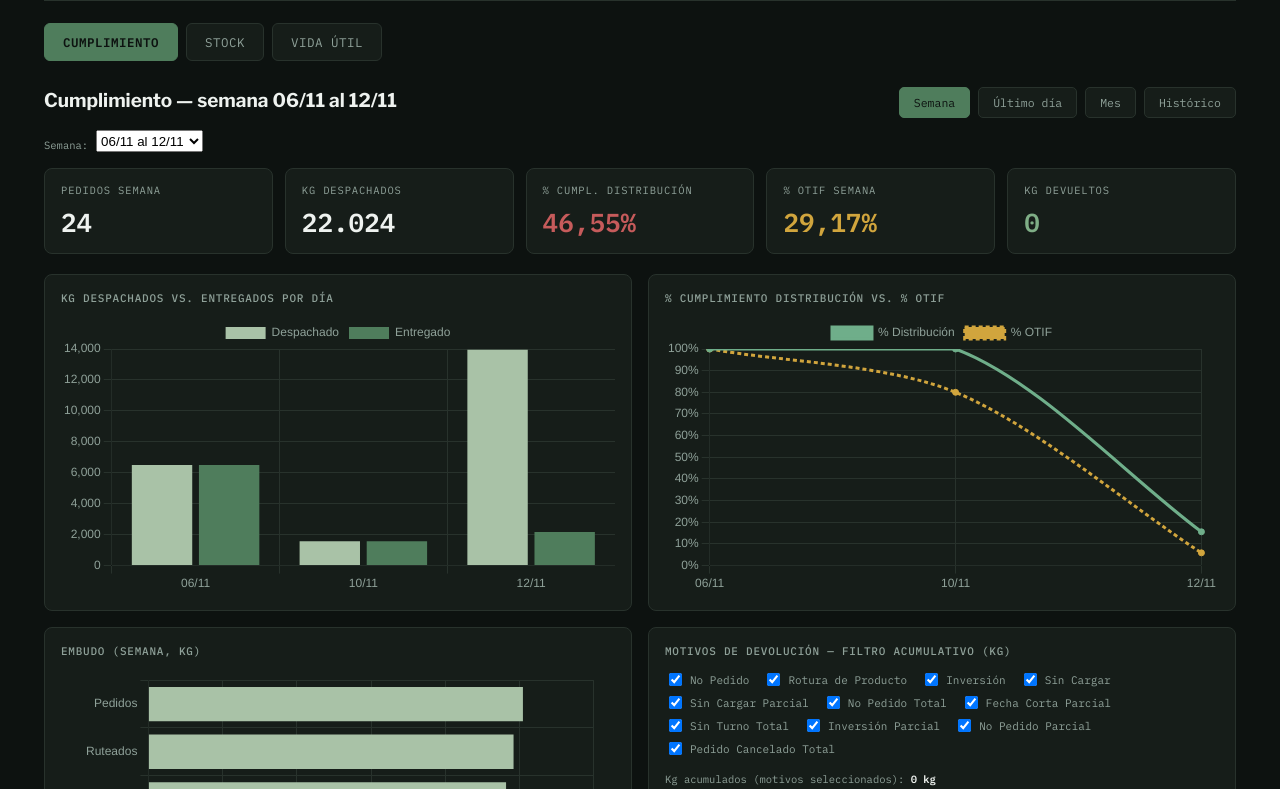
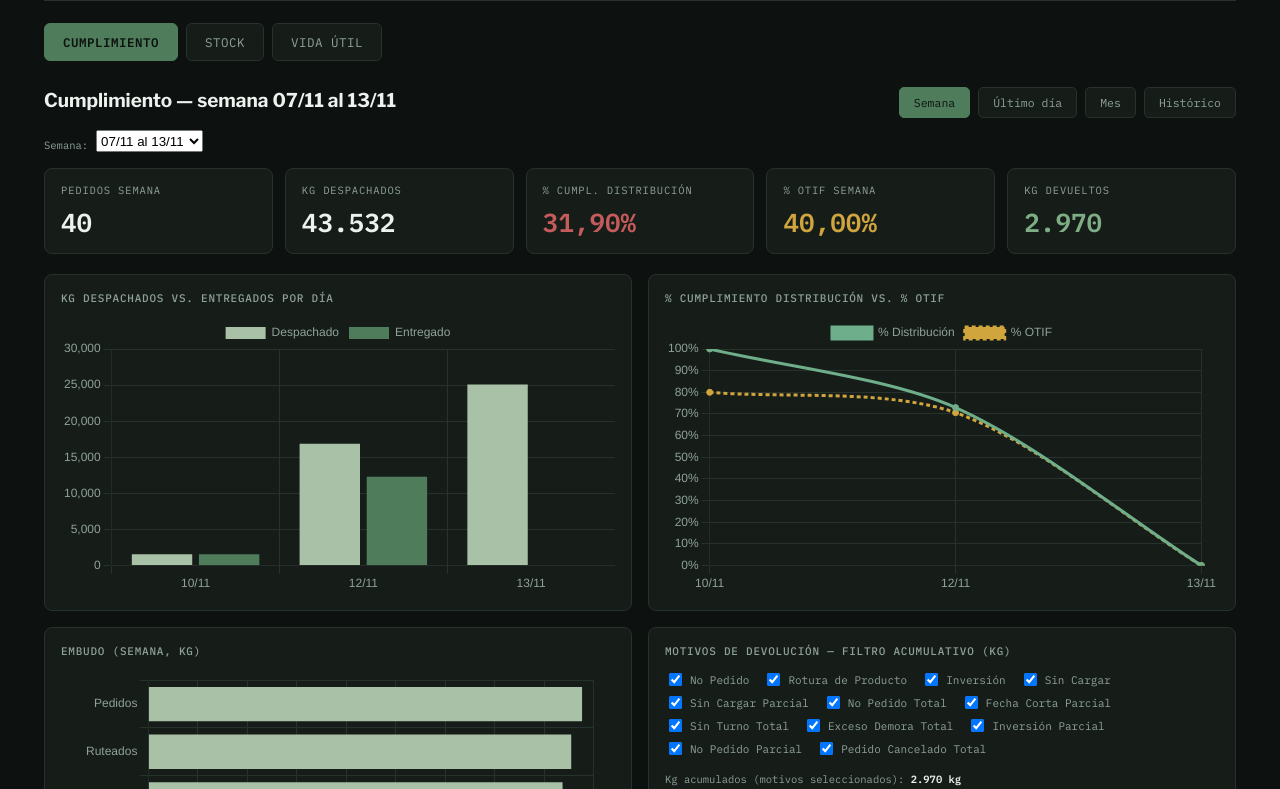
Before and after one commit to martinsrodriguez1976-ctrl/reporte-gestion-iflow, a plain HTML site: page index.html in a window 1280 px wide. Shown: the part 95-884 px from the top of the page. Drawn offline with nearby package versions, Linux system fonts and the light colour scheme.

Commit message:
Actualiza reporte 16/11/2026: Cumplimiento (01/11-15/11) y Stock/Vida útil (corte 16/11 07:40)

```diff
--- a/index.html
+++ b/index.html
@@ -188,7 +188,7 @@ tr:hover td{background:#1a2420;}
 
 <div class="foot">
 <span>Refinería del Centro · iFlow BI · Dossier Performance / Dashboard Stock (MicroStrategy)</span>
-<span>Reporte unificado generado 13/11/2026</span>
+<span>Reporte unificado generado 16/11/2026</span>
 </div>
 </div>
 
@@ -212,7 +212,7 @@ document.head.appendChild(s1);
 /* Nombre y corte del mes en curso — únicas 2 variables a tocar cada corrida para los títulos dinámicos
 (reemplaza el esquema anterior de 3 strings hardcodeados por separado). */
 var MES_ACTUAL_LABEL = "noviembre 2026";
-var MES_ACTUAL_CORTE = "12/11";
+var MES_ACTUAL_CORTE = "15/11";
 /* WEEK_RANGE_LABEL/DAILY/WEEK_TOTALS quedaron DEPRECADOS (30/09/2026, a pedido del usuario: selector
 para elegir semana). Ahora la vista "Semana" se deriva 100% de MONTH_DAILY + MONTHLY_HISTORY vía
 getAllWeeks() más abajo (ventanas móviles de 7 días calendario terminando en el día más reciente
@@ -313,25 +313,28 @@ Stock / Vida útil NO se actualizaron: el Dashboard Stock volvió a fallar (terc
 "Necesita permiso" por URL directa y "La página no se puede cargar" desde el listado) — todas las
 constantes de Stock y Vida útil quedan intactas con su corte declarado del 30/10/2026 07:40. */
 var MONTH_TOTALS = {
-pedidos:77, kgPedidos:133467.25, kgDespachados:116009.85, kgEntregados:87091.85, kgDevueltos:8280,
-pctDistrib:75.07, otif:53.25,
+pedidos:95, kgPedidos:158563.35, kgDespachados:145731.30, kgEntregados:97229.20, kgDevueltos:12962,
+pctDistrib:66.72, otif:54.74,
 motivos:[
-{motivo:"Sin Turno Total", kg:3955, pctPeso:47.77},
-{motivo:"Pedido Cancelado Total", kg:3847, pctPeso:46.46},
-{motivo:"Sin Cargar Parcial", kg:252, pctPeso:3.04},
-{motivo:"Fecha Corta Parcial", kg:130, pctPeso:1.57},
-{motivo:"No Pedido Parcial", kg:80, pctPeso:0.97},
-{motivo:"Inversión Parcial", kg:16, pctPeso:0.19}
+{motivo:"Sin Turno Total", kg:3955, pctPeso:30.51},
+{motivo:"Pedido Cancelado Total", kg:3847, pctPeso:29.68},
+{motivo:"No Pedido Total", kg:2970, pctPeso:22.91},
+{motivo:"Exceso Demora Total", kg:1712, pctPeso:13.21},
+{motivo:"Sin Cargar Parcial", kg:252, pctPeso:1.94},
+{motivo:"Fecha Corta Parcial", kg:130, pctPeso:1.00},
+{motivo:"No Pedido Parcial", kg:80, pctPeso:0.62},
+{motivo:"Inversión Parcial", kg:16, pctPeso:0.12}
 ]
 };
 var MONTH_DAILY = [
 {fecha:"02/11", pedidos:12, kgPedidos:21290.10, kgDespachados:9673.05, kgEntregados:9587.05, pctDistrib:99.11, otif:41.67, motivos:[{motivo:"Fecha Corta Parcial", kg:86, pctPeso:2.13},{motivo:"Sin Turno Total", kg:3955, pctPeso:97.87}]},
-{fecha:"03/11", pedidos:15, kgPedidos:31145.11, kgDespachados:29075.11, kgEntregados:29059.11, pctDistrib:99.94, otif:60.00, motivos:[{motivo:"Inversión Parcial", kg:16, pctPeso:100.0}]},
+{fecha:"03/11", pedidos:15, kgPedidos:31145.11, kgDespachados:30787.11, kgEntregados:29059.11, pctDistrib:94.39, otif:60.00, motivos:[{motivo:"Exceso Demora Total", kg:1712, pctPeso:99.07},{motivo:"Inversión Parcial", kg:16, pctPeso:0.93}]},
 {fecha:"04/11", pedidos:16, kgPedidos:29551.00, kgDespachados:29551.00, kgEntregados:29255.00, pctDistrib:99.00, otif:87.50, motivos:[{motivo:"Fecha Corta Parcial", kg:44, pctPeso:14.86},{motivo:"Sin Cargar Parcial", kg:252, pctPeso:85.14}]},
 {fecha:"05/11", pedidos:10, kgPedidos:26246.00, kgDespachados:25687.00, kgEntregados:8939.00, pctDistrib:34.80, otif:60.00, motivos:[{motivo:"No Pedido Parcial", kg:80, pctPeso:2.04},{motivo:"Pedido Cancelado Total", kg:3847, pctPeso:97.96}]},
 {fecha:"06/11", pedidos:2, kgPedidos:6501.00, kgDespachados:6501.00, kgEntregados:6501.00, pctDistrib:100.00, otif:100.00, motivos:[]},
 {fecha:"10/11", pedidos:5, kgPedidos:1574.69, kgDespachados:1574.69, kgEntregados:1574.69, pctDistrib:100.00, otif:80.00, motivos:[]},
-{fecha:"12/11", pedidos:17, kgPedidos:17159.35, kgDespachados:13948.00, kgEntregados:2176.00, pctDistrib:15.60, otif:5.88, motivos:[]}
+{fecha:"12/11", pedidos:17, kgPedidos:17159.35, kgDespachados:16873.35, kgEntregados:12313.35, pctDistrib:72.98, otif:70.59, motivos:[{motivo:"No Pedido Total", kg:2970, pctPeso:100.0}]},
+{fecha:"13/11", pedidos:18, kgPedidos:25096.10, kgDespachados:25084.10, kgEntregados:0.00, pctDistrib:0.00, otif:0.00, motivos:[]}
 ];
 /* Histórico de meses YA CERRADOS. Shape por entrada: {mes:"2026-09", mesLabel:"Septiembre 2026",
 totals:{...shape de MONTH_TOTALS...}, daily:[...shape de MONTH_DAILY...]} */
@@ -455,23 +458,23 @@ mientras la grilla Detalle sí mostraba datos distintos) — por no confiar en u
 erróneo, NO se retro-completó el hueco de 17/10 y 18/10 en STOCK_HISTORY esta corrida; queda pendiente
 para una próxima corrida con más tiempo de verificación. */
 var PRODUCTS = [
-{producto:"Danica Soft Margarina Vegetal Pote 24x200g", posiciones:150},
-{producto:"Danica Dor Cremosa Marg Veg Pote 24x210g", posiciones:103},
-{producto:"Margadán Marg Vegetal Pan 30x200g", posiciones:74},
-{producto:"Danica Marg Vegetal Pan 30x200g", posiciones:48},
-{producto:"Margadán Marg Vegetal Pan 12x500g", posiciones:34},
-{producto:"Cremalda Crema Chantilly", posiciones:30},
-{producto:"Danica Marg Vegetal Pan 12x500g", posiciones:23},
-{producto:"Mayonesa Danica 24x500ml", posiciones:20},
-{producto:"Ketchup Danica Nuevo 4x3000g", posiciones:18},
-{producto:"Doña Flora Ref. B 10x 1/2 Kg", posiciones:18}
+{producto:"Danica Soft Margarina Vegetal Pote 24x200g", posiciones:100},
+{producto:"Danica Dor Cremosa Marg Veg Pote 24x210g", posiciones:50},
+{producto:"Cremalda Crema Chantilly", posiciones:48},
+{producto:"Margadán Marg Vegetal Pan 30x200g", posiciones:43},
+{producto:"Danica Marg Vegetal Pan 30x200g", posiciones:30},
+{producto:"Manty Pan 100 x 20", posiciones:23},
+{producto:"Mayonesa D´Fiesta 24x250ml", posiciones:18},
+{producto:"Mayonesa D´Fiesta 8x1000ml", posiciones:16},
+{producto:"Margadán Marg Vegetal Pan 12x500g", posiciones:15},
+{producto:"Ketchup Danica Nuevo 4x3000g", posiciones:13}
 ];
 var SECTORS = [
-{sector:"T. Controlada", n:420}, {sector:"Ambiente", n:310}, {sector:"PK Ambiente", n:46}, {sector:"Rotura", n:33}, {sector:"Muelle", n:13}, {sector:"PK T. Controlada", n:8}, {sector:"Refrigerado", n:1}
+{sector:"T. Controlada", n:233}, {sector:"Ambiente", n:191}, {sector:"Muelle", n:89}, {sector:"PK Ambiente", n:46}, {sector:"Rotura", n:40}, {sector:"PK T. Controlada", n:7}, {sector:"Refrigerado", n:1}
 ];
-var STATUS = [{estado:"Available", n:765}, {estado:"Bloqueado", n:22}, {estado:"Control de Calidad", n:1}, {estado:"Rotura", n:35}, {estado:"Critico", n:6}, {estado:"Vencido", n:2}];
-var TOTAL_SISTEMA = 831;
-var MUESTRA = {n:831, pct:100, productosDistintos:55, posicionesRotura:35, corte:"30/10/2026 07:40"};
+var STATUS = [{estado:"Available", n:560}, {estado:"Rotura", n:38}, {estado:"Critico", n:5}, {estado:"Vencido", n:3}, {estado:"Bloqueado", n:1}];
+var TOTAL_SISTEMA = 607;
+var MUESTRA = {n:607, pct:100, productosDistintos:55, posicionesRotura:38, corte:"16/11/2026 07:40"};
 /* Serie diaria de posiciones totales ocupadas (a pedido del usuario, 30/09/2026). Mantenimiento diario:
 hacer PUSH de {fecha:"dd/mm", total:TOTAL_SISTEMA} cada corrida (nunca reconstruir desde cero) y
 dedupe por fecha si la tarea corre 2 veces el mismo día (reemplazar la entrada existente de esa fecha
@@ -503,88 +506,93 @@ var STOCK_HISTORY = [
 {fecha:"27/10", total:930},
 {fecha:"28/10", total:789},
 {fecha:"29/10", total:833},
-{fecha:"30/10", total:831}
+{fecha:"30/10", total:831},
+{fecha:"16/11", total:607}
 ];
 var STOCK_DETALLE = [
-{producto:"Danica Soft Margarina Vegetal Pote 24x200g", posiciones:149, bultos:16570, unidades:16570, estado:"Available"},
-{producto:"Margadán Marg Vegetal Pan 30x200g", posiciones:72, bultos:12649, unidades:12649, estado:"Available"},
-{producto:"Danica Dor Cremosa Marg Veg Pote 24x210g", posiciones:101, bultos:11209, unidades:11209, estado:"Available"},
-{producto:"Danica Marg Vegetal Pan 30x200g", posiciones:46, bultos:7922, unidades:7922, estado:"Available"},
-{producto:"Margadán Marg Vegetal Pan 12x500g", posiciones:33, bultos:5253, unidades:5253, estado:"Available"},
-{producto:"Danica Marg Vegetal Pan 12x500g", posiciones:21, bultos:3448, unidades:3448, estado:"Available"}
+{producto:"Danica Soft Margarina Vegetal Pote 24x200g", posiciones:99, bultos:11012, unidades:11012, estado:"Available"},
+{producto:"Danica Dor Cremosa Marg Veg Pote 24x210g", posiciones:48, bultos:5370, unidades:5370, estado:"Available"},
+{producto:"Cremalda Crema Chantilly", posiciones:45, bultos:3764, unidades:3764, estado:"Available"},
+{producto:"Margadán Marg Vegetal Pan 30x200g", posiciones:41, bultos:7010, unidades:7010, estado:"Available"},
+{producto:"Danica Marg Vegetal Pan 30x200g", posiciones:27, bultos:4432, unidades:4432, estado:"Available"},
+{producto:"Manty Pan 100 x 20", posiciones:23, bultos:10764, unidades:10764, estado:"Available"}
 ];
 /* Detalle por lote para las 5 categorías críticas — relevamiento COMPLETO (100%, no muestra),
 vía filtro Estado Posición + orden por columna en la grilla MicroStrategy. "Available" usa
 la muestra representativa de STOCK_DETALLE de arriba. */
 var STOCK_LOTS = {
-/* Corte 30/10/2026 07:40:23: censo 100% (831/831 posiciones) via scroll programatico exhaustivo sobre la grilla Detalle. Situacion estable respecto al 29/10: Vencido y Critico mantienen la misma composicion (un dia mas vencido cada uno, sin hallazgos nuevos). Bloqueado sigue siendo el mismo evento de Cremalda Crema Chantilly (lotes 26265/26260/26233) desde el 20/10, sin cambios (22 posiciones, 1.866 bultos). Rotura sube levemente de 34 a 35 posiciones, 22 productos distintos, composicion dispersa sin concentracion relevante. Rotura y Bloqueado se muestran agregados por producto/lote (no por posicion individual) para mantener el archivo manejable. */
+/* Corte 16/11/2026 07:40: censo 100% (607/607 posiciones) via scroll programático exhaustivo sobre
+la grilla Detalle — primer censo completo desde el 30/10/2026 (más de dos semanas sin corrida exitosa
+de Dashboard Stock). TOTAL_SISTEMA sigue la tendencia a la baja: 831(30/10)→607(16/11). HALLAZGO
+relevante: lote Doña Flora Ref. B 10x 1/2 Kg (lote 629600102, pallet 445326) vencido desde 01/05/2024,
+-929 días — muy probablemente un error de carga/registro en MicroStrategy (casi 3 años vencido sin
+haberse dado de baja), se reporta tal cual figura en el sistema. Control de Calidad sin posiciones esta
+corrida (0, antes 1). */
 Vencido: [
-{producto:"Danica Dor Cremosa Marg Veg Pote 24x210g", lote:"633400401", pallet:"424443", vencimiento:"01/07/2026", dias:-121, bultos:112},
-{producto:"Doña Flora Masas y Batidos Sachet 12x1Kg", lote:"544500704", pallet:"424590", vencimiento:"01/08/2026", dias:-90, bultos:60}
+{producto:"Doña Flora Ref. B 10x 1/2 Kg", lote:"629600102", pallet:"445326", vencimiento:"01/05/2024", dias:-929, bultos:78},
+{producto:"Danica Dor Cremosa Marg Veg Pote 24x210g", lote:"633400401", pallet:"424443", vencimiento:"01/07/2026", dias:-138, bultos:112},
+{producto:"Doña Flora Masas y Batidos Sachet 12x1Kg", lote:"544500704", pallet:"424590", vencimiento:"01/08/2026", dias:-107, bultos:60}
 ],
 Critico: [
-{producto:"Mostaza Danica Nueva 4x3000g", lote:"545540703", pallet:"390125", vencimiento:"02/10/2026", dias:-28, bultos:90},
-{producto:"Crema Pastelera en Frío Cremalda x5Kg", lote:"6155426", pallet:"413325", vencimiento:"06/10/2026", dias:-24, bultos:7},
-{producto:"Salsa Golf Danica Nueva 4x2900cc", lote:"618240702", pallet:"415906", vencimiento:"24/10/2026", dias:-6, bultos:90},
-{producto:"Mayonesa Danica Equilibrio 24x500cc", lote:"610241501", pallet:"413336", vencimiento:"27/12/2026", dias:58, bultos:66},
-{producto:"Mayonesa Danica Equilibrio 24x500cc", lote:"610241503", pallet:"408441", vencimiento:"27/12/2026", dias:58, bultos:49},
-{producto:"Mayonesa Mayodán Nueva 24x500cc", lote:"610341501", pallet:"408500", vencimiento:"28/12/2026", dias:59, bultos:2}
+{producto:"Mostaza Danica Nueva 4x3000g", lote:"545540703", pallet:"390125", vencimiento:"02/10/2026", dias:-45, bultos:90},
+{producto:"Crema Pastelera en Frío Cremalda x5Kg", lote:"6155426", pallet:"413325", vencimiento:"06/10/2026", dias:-41, bultos:7},
+{producto:"Salsa Golf Danica Nueva 4x2900cc", lote:"618240702", pallet:"415906", vencimiento:"24/10/2026", dias:-23, bultos:90},
+{producto:"Mayonesa Danica Equilibrio 24x500cc", lote:"610241501", pallet:"413336", vencimiento:"27/12/2026", dias:41, bultos:66},
+{producto:"Mayonesa Danica Equilibrio 24x500cc", lote:"610241503", pallet:"408441", vencimiento:"27/12/2026", dias:41, bultos:49}
 ],
-"Control de Calidad": [
-{producto:"Cremalda Crema Chantilly", lote:"26219", pallet:"438037", vencimiento:"04/05/2027", dias:186, bultos:41}
-],
+"Control de Calidad": [],
 Rotura: [
 {producto:"Cheddar Danica 24x220ml", posiciones:2, bultos:9},
 {producto:"Cheddar Danica 8x1000ml", posiciones:1, bultos:1},
-{producto:"Cremalda Crema Chantilly", posiciones:2, bultos:3},
+{producto:"Cremalda Crema Chantilly", posiciones:3, bultos:5},
 {producto:"Danica Dor Cremosa Marg Veg Pote 24x210g", posiciones:1, bultos:1},
 {producto:"Danica Equilibrio Marg Vegetal Pote 24x220g", posiciones:1, bultos:1},
 {producto:"Danica Marg Vegetal Pan 12x500g", posiciones:2, bultos:2},
-{producto:"Danica Marg Vegetal Pan 30x200g", posiciones:2, bultos:6},
+{producto:"Danica Marg Vegetal Pan 30x200g", posiciones:3, bultos:7},
 {producto:"Danica Soft Margarina Vegetal Pote 24x200g", posiciones:1, bultos:1},
-{producto:"Ketchup Danica Nuevo 192x8g", posiciones:1, bultos:4},
+{producto:"Ketchup Danica Nuevo 192x8g", posiciones:2, bultos:5},
 {producto:"Ketchup Danica Nuevo 4x3000g", posiciones:1, bultos:2},
 {producto:"Manty Pan Untar y Cocinar 30x200", posiciones:6, bultos:7},
 {producto:"Margadán Marg Vegetal Pan 12x500g", posiciones:1, bultos:1},
 {producto:"Margadán Marg Vegetal Pan 30x200g", posiciones:2, bultos:5},
-{producto:"Mayo Red Lip D'Fiesta 20x100cc", posiciones:1, bultos:1},
-{producto:"Mayonesa D'Fiesta 24x250ml", posiciones:1, bultos:7},
-{producto:"Mayonesa D'Fiesta 24x500ml", posiciones:1, bultos:1},
+{producto:"Mayo Red Lip D´Fiesta 20x100cc", posiciones:1, bultos:1},
+{producto:"Mayonesa D´Fiesta 24x250ml", posiciones:1, bultos:7},
+{producto:"Mayonesa D´Fiesta 8x1000ml", posiciones:1, bultos:1},
+{producto:"Mayonesa D´Fiesta24x500ml", posiciones:1, bultos:1},
 {producto:"Mayonesa Danica 24x250ml", posiciones:1, bultos:15},
 {producto:"Mayonesa Danica 24x500ml", posiciones:1, bultos:12},
-{producto:"Mayonesa Danica Nueva 192x8cc", posiciones:3, bultos:131},
+{producto:"Mayonesa Danica Nueva 192x8cc", posiciones:2, bultos:4},
 {producto:"Mostaza Danica Nueva 192x8g", posiciones:1, bultos:1},
 {producto:"Mostaza Danica Nueva 24x60g", posiciones:2, bultos:2},
 {producto:"Salsa Barbacoa Danica 4x3000g", posiciones:1, bultos:2}
 ],
 Bloqueado: [
-{producto:"Cremalda Crema Chantilly", lote:"26233", posiciones:1, bultos:84},
-{producto:"Cremalda Crema Chantilly", lote:"26260", posiciones:1, bultos:85},
-{producto:"Cremalda Crema Chantilly", lote:"26265", posiciones:20, bultos:1697}
+{producto:"Margadán Marg Vegetal Pan 12x500g", lote:"636400101", posiciones:1, bultos:2}
 ]
 };
 var BUCKETS = [
-{rango:"<30 días", n:5}, {rango:"30-89 días", n:4}, {rango:"90-179 días", n:54}, {rango:"180-269 días", n:572}, {rango:"270+ días", n:196}
+{rango:"<30 días", n:29}, {rango:"30-89 días", n:3}, {rango:"90-179 días", n:136}, {rango:"180-269 días", n:285}, {rango:"270+ días", n:154}
 ];
 var PRODUCT_MIN = [
-{producto:"Danica Dor Cremosa Marg Veg Pote 24x210g", dias:-121},
-{producto:"Doña Flora Masas y Batidos Sachet 12x1Kg", dias:-90},
-{producto:"Mostaza Danica Nueva 4x3000g", dias:-28},
-{producto:"Crema Pastelera en Frío Cremalda x5Kg", dias:-24},
-{producto:"Salsa Golf Danica Nueva 4x2900cc", dias:-6}
+{producto:"Doña Flora Ref. B 10x 1/2 Kg", dias:-929},
+{producto:"Danica Dor Cremosa Marg Veg Pote 24x210g", dias:-138},
+{producto:"Doña Flora Masas y Batidos Sachet 12x1Kg", dias:-107},
+{producto:"Mostaza Danica Nueva 4x3000g", dias:-45},
+{producto:"Crema Pastelera en Frío Cremalda x5Kg", dias:-41},
+{producto:"Salsa Golf Danica Nueva 4x2900cc", dias:-23},
+{producto:"Mayonesa Danica Equilibrio 24x500cc", dias:41}
 ];
-var VU_KPIS = {lotesMuestra:831, diasMasProximo:-121, lotesCriticos:6, productosDistintos:5, corte:"30/10/2026 07:40"};
+var VU_KPIS = {lotesMuestra:607, diasMasProximo:-929, lotesCriticos:5, productosDistintos:7, corte:"16/11/2026 07:40"};
 var SOON = [
-{producto:"Danica Dor Cremosa Marg Veg Pote 24x210g", lote:"633400401", pallet:"424443", vencimiento:"01/07/2026", dias:-121, estado:"Vencido"},
-{producto:"Doña Flora Masas y Batidos Sachet 12x1Kg", lote:"544500704", pallet:"424590", vencimiento:"01/08/2026", dias:-90, estado:"Vencido"},
-{producto:"Mostaza Danica Nueva 4x3000g", lote:"545540703", pallet:"390125", vencimiento:"02/10/2026", dias:-28, estado:"Critico"},
-{producto:"Crema Pastelera en Frío Cremalda x5Kg", lote:"6155426", pallet:"413325", vencimiento:"06/10/2026", dias:-24, estado:"Critico"},
-{producto:"Salsa Golf Danica Nueva 4x2900cc", lote:"618240702", pallet:"415906", vencimiento:"24/10/2026", dias:-6, estado:"Critico"},
-{producto:"Mayonesa Danica Equilibrio 24x500cc", lote:"610241501", pallet:"413336", vencimiento:"27/12/2026", dias:58, estado:"Critico"},
-{producto:"Mayonesa Danica Equilibrio 24x500cc", lote:"610241503", pallet:"408441", vencimiento:"27/12/2026", dias:58, estado:"Critico"},
-{producto:"Mayonesa Mayodán Nueva 24x500cc", lote:"610341501", pallet:"408500", vencimiento:"28/12/2026", dias:59, estado:"Critico"}
+{producto:"Doña Flora Ref. B 10x 1/2 Kg", lote:"629600102", pallet:"445326", vencimiento:"01/05/2024", dias:-929, estado:"Vencido"},
+{producto:"Danica Dor Cremosa Marg Veg Pote 24x210g", lote:"633400401", pallet:"424443", vencimiento:"01/07/2026", dias:-138, estado:"Vencido"},
+{producto:"Doña Flora Masas y Batidos Sachet 12x1Kg", lote:"544500704", pallet:"424590", vencimiento:"01/08/2026", dias:-107, estado:"Vencido"},
+{producto:"Mostaza Danica Nueva 4x3000g", lote:"545540703", pallet:"390125", vencimiento:"02/10/2026", dias:-45, estado:"Critico"},
+{producto:"Crema Pastelera en Frío Cremalda x5Kg", lote:"6155426", pallet:"413325", vencimiento:"06/10/2026", dias:-41, estado:"Critico"},
+{producto:"Salsa Golf Danica Nueva 4x2900cc", lote:"618240702", pallet:"415906", vencimiento:"24/10/2026", dias:-23, estado:"Critico"},
+{producto:"Mayonesa Danica Equilibrio 24x500cc", lote:"610241501", pallet:"413336", vencimiento:"27/12/2026", dias:41, estado:"Critico"},
+{producto:"Mayonesa Danica Equilibrio 24x500cc", lote:"610241503", pallet:"408441", vencimiento:"27/12/2026", dias:41, estado:"Critico"}
 ];
-
 /* ================= HELPERS ================= */
 function fmt(n){ if(n===null||n===undefined) return '—'; return Math.round(n).toLocaleString('es-AR'); }
 function pct(n){ return n.toLocaleString('es-AR',{minimumFractionDigits:2,maximumFractionDigits:2}) + '%'; }
```
